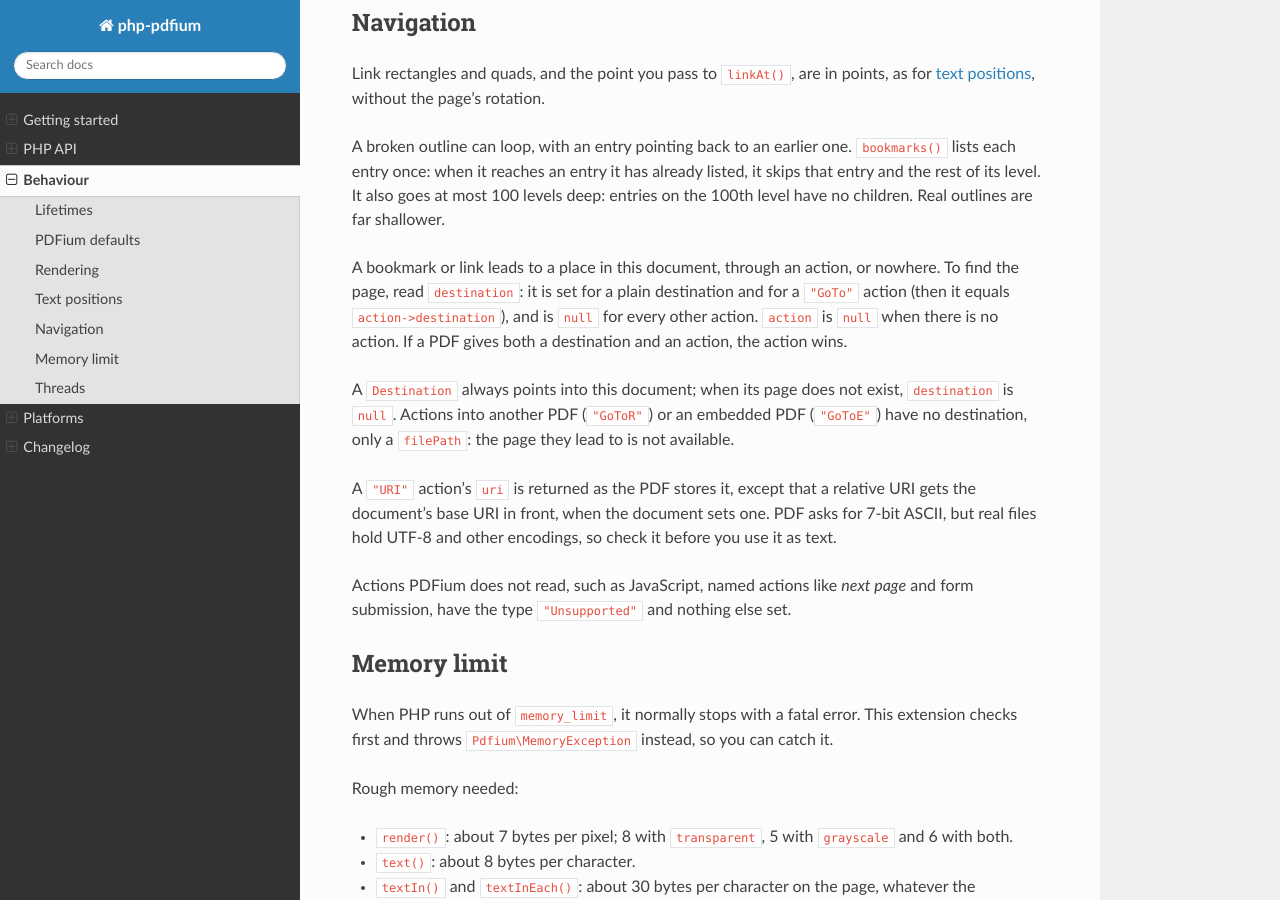
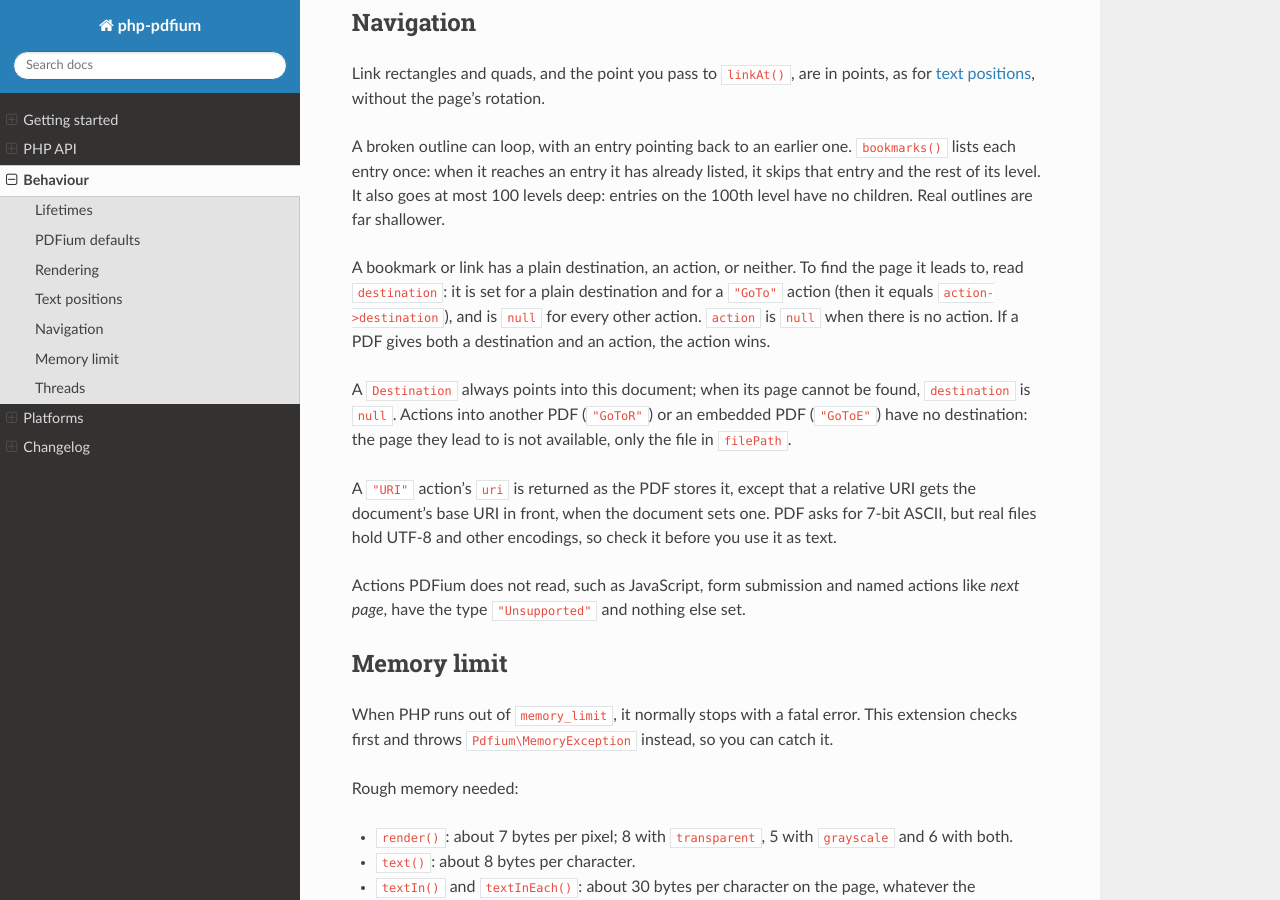
Before and after one commit to chaikivskyi/php-pdfium, a Sphinx documentation site: the page built from docs/behaviour.rst, in a window 1280 px wide and 900 px high, scrolled down 3921 px. Built offline with Sphinx 7.4.7 and the Read the Docs theme 3.1.0, drawn with Linux system fonts in a browser that asks for light colours; cross-references to code outside the pages are shown as plain code.

Commit message:
docs: list Bookmark::color and Link::rect where Color and Rect are returned, state when destination is set, and tidy the Destination and Action wording

```diff
--- a/docs/behaviour.rst
+++ b/docs/behaviour.rst
@@ -192,21 +192,22 @@ each entry once: when it reaches an entry it has already listed, it skips that e
 of its level. It also goes at most 100 levels deep: entries on the 100th level have no children.
 Real outlines are far shallower.
 
-A bookmark or link leads to a place in this document, through an action, or nowhere. To find the
-page, read ``destination``: it is set for a plain destination and for a ``"GoTo"`` action (then it
+A bookmark or link has a plain destination, an action, or neither. To find the page it leads to,
+read ``destination``: it is set for a plain destination and for a ``"GoTo"`` action (then it
 equals ``action->destination``), and is ``null`` for every other action. ``action`` is ``null``
 when there is no action. If a PDF gives both a destination and an action, the action wins.
 
 A :php:class:`Destination <Pdfium\\Destination>` always points into this document; when its page
-does not exist, ``destination`` is ``null``. Actions into another PDF (``"GoToR"``) or an embedded
-PDF (``"GoToE"``) have no destination, only a ``filePath``: the page they lead to is not available.
+cannot be found, ``destination`` is ``null``. Actions into another PDF (``"GoToR"``) or an embedded
+PDF (``"GoToE"``) have no destination: the page they lead to is not available, only the file in
+``filePath``.
 
 A ``"URI"`` action's ``uri`` is returned as the PDF stores it, except that a relative URI gets the
 document's base URI in front, when the document sets one. PDF asks for 7-bit ASCII, but real files
 hold UTF-8 and other encodings, so check it before you use it as text.
 
-Actions PDFium does not read, such as JavaScript, named actions like *next page* and form
-submission, have the type ``"Unsupported"`` and nothing else set.
+Actions PDFium does not read, such as JavaScript, form submission and named actions like *next
+page*, have the type ``"Unsupported"`` and nothing else set.
 
 
 .. _memory-limit:
```
Also changed, not shown: docs/php_api.rst (+16 -15 lines), 2 other files.
